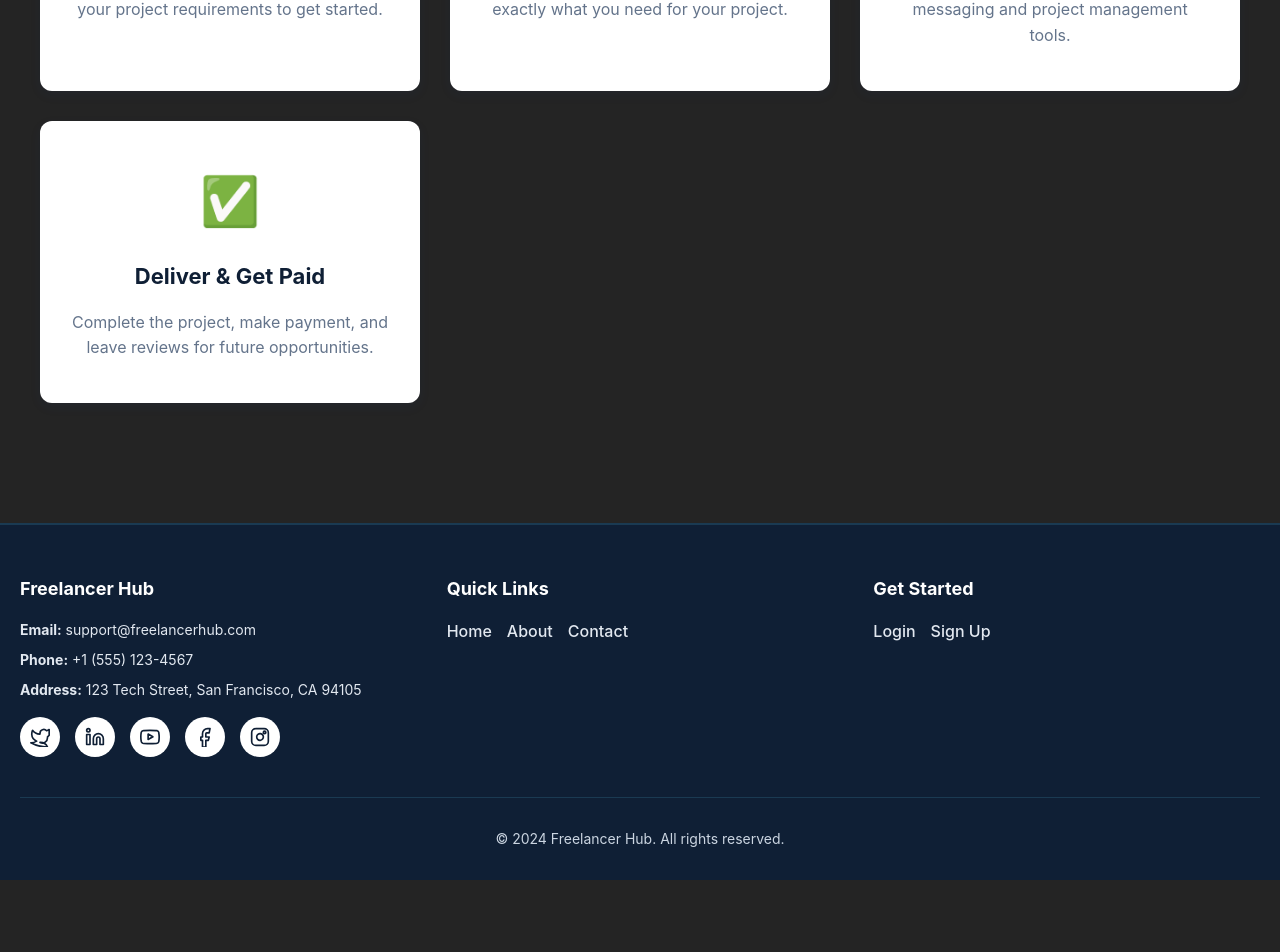
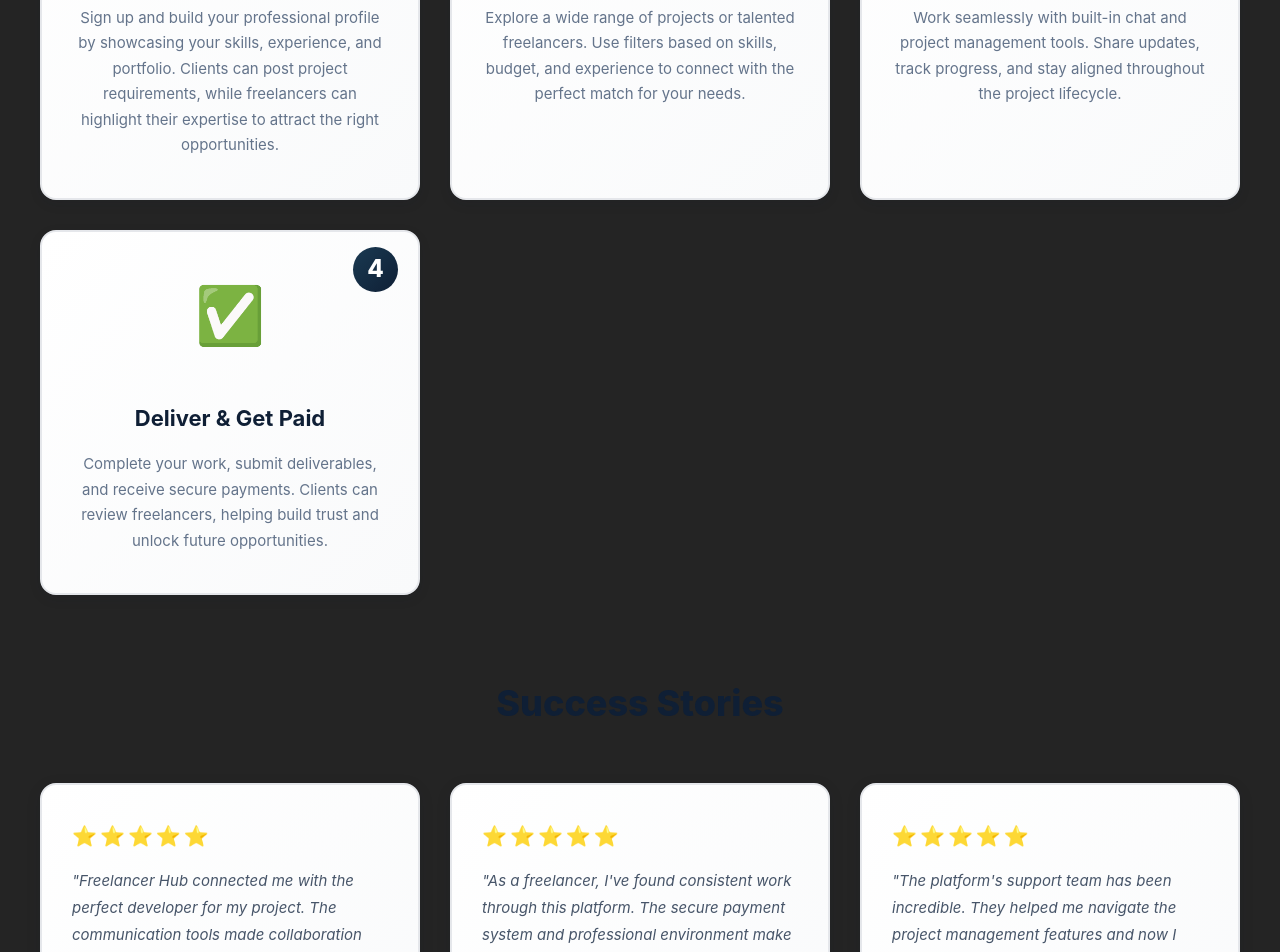
Before and after one commit to sanjaykumardk2006/FSD, a React (Vite) app in the folder client/: page / in a window 1280 px wide. Shown: the part 1845-2797 px from the top of the page. Before the commit the page ends 2725 px from the top, so only its background shows below. Built offline with nearby package versions, Linux system fonts and the light colour scheme.

Commit message:
Enhance UI and content across multiple pages, including footer contact details, home step descriptions, and slogan sections for improved user engagement

```diff
--- a/client/src/App.css
+++ b/client/src/App.css
@@ -44,10 +44,10 @@ main {
 
 /* Header */
 .header {
-  background-color: var(--dark-blue);
-  color: white;
+  background-color: white;
+  color: var(--dark-blue);
   padding: 20px 0;
-  box-shadow: 0 2px 8px rgba(30, 58, 138, 0.15);
+  box-shadow: 0 2px 8px rgba(15, 31, 53, 0.15);
   position: sticky;
   top: 0;
   z-index: 100;
@@ -80,7 +80,7 @@ main {
 }
 
 .nav a {
-  color: white;
+  color: var(--dark-blue);
   text-decoration: none;
   font-size: 16px;
   font-weight: 500;
@@ -89,7 +89,7 @@ main {
 }
 
 .nav a:hover {
-  color: #e2e8f0;
+  color: #ef4444;
 }
 
 .nav a::after {
@@ -99,7 +99,7 @@ main {
   left: 0;
   width: 0;
   height: 2px;
-  background-color: #e2e8f0;
+  background-color: #ef4444;
   transition: width 0.3s ease;
 }
 
@@ -109,11 +109,11 @@ main {
 
 /* Footer */
 .footer {
-  background-color: var(--dark-blue);
-  color: white;
+  background-color: white;
+  color: var(--dark-blue);
   padding: 50px 20px 30px;
   margin-top: auto;
-  border-top: 2px solid var(--light-blue);
+  border-top: 2px solid #e5e7eb;
 }
 
 .footer-container {
@@ -132,27 +132,58 @@ main {
   margin-bottom: 15px;
   font-size: 18px;
   font-weight: 700;
-  color: white;
+  color: var(--dark-blue);
 }
 
 .footer-section p {
-  color: #e2e8f0;
+  color: #64748b;
   font-size: 14px;
   margin-bottom: 8px;
 }
 
 .footer-section a {
-  display: inline-block;
-  color: #e2e8f0;
+  display: block;
+  color: var(--dark-blue);
   text-decoration: none;
-  margin-bottom: 8px;
-  margin-right: 15px;
+  margin-bottom: 12px;
+  margin-right: 0;
   transition: all 0.3s ease;
 }
 
 .footer-section a:hover {
-  color: white;
-  transform: translateY(-2px);
+  color: #ef4444;
+  transform: translateX(5px);
+}
+
+.footer-contact-item {
+  margin-bottom: 20px;
+}
+
+.footer-contact-item strong {
+  display: block;
+  font-size: 14px;
+  font-weight: 700;
+  color: var(--dark-blue);
+  margin-bottom: 5px;
+}
+
+.footer-contact-item p {
+  margin-bottom: 0;
+  color: #64748b;
+  font-size: 14px;
+}
+
+.footer-contact-item a {
+  display: inline;
+  margin-bottom: 0;
+  color: #64748b;
+  text-decoration: none;
+  transition: all 0.3s ease;
+}
+
+.footer-contact-item a:hover {
+  color: #ef4444;
+  transform: none;
 }
 
 .social-links {
@@ -168,7 +199,7 @@ main {
   width: 40px;
   height: 40px;
   border-radius: 50%;
-  background-color: white;
+  background-color: transparent;
   color: var(--dark-blue);
   text-decoration: none;
   transition: all 0.3s ease;
@@ -183,16 +214,16 @@ main {
 }
 
 .social-links a:hover {
-  background-color: var(--light-blue);
-  color: white;
+  background-color: transparent;
+  color: #ef4444;
   transform: translateY(-3px);
 }
 
 .footer-bottom {
   text-align: center;
   padding-top: 30px;
-  border-top: 1px solid #1a3a52;
-  color: #cbd5e1;
+  border-top: 1px solid #e2e8f0;
+  color: #64748b;
   font-size: 14px;
 }
 
@@ -279,6 +310,214 @@ main {
   color: #64748b;
   font-size: 16px;
   line-height: 1.6;
+}
+
+/* Step Cards - How It Works */
+@keyframes slideInUp {
+  from {
+    opacity: 0;
+    transform: translateY(30px);
+  }
+  to {
+    opacity: 1;
+    transform: translateY(0);
+  }
+}
+
+@keyframes pulse-glow {
+  0%, 100% {
+    box-shadow: 0 4px 12px rgba(15, 31, 53, 0.1);
+  }
+  50% {
+    box-shadow: 0 8px 24px rgba(15, 31, 53, 0.2);
+  }
+}
+
+.steps-grid {
+  display: grid;
+  grid-template-columns: repeat(auto-fit, minmax(280px, 1fr));
+  gap: 30px;
+  margin-bottom: 40px;
+}
+
+.step-card {
+  background: linear-gradient(135deg, white 0%, #f9fafb 100%);
+  border-radius: 16px;
+  padding: 40px 30px;
+  box-shadow: 0 4px 12px rgba(15, 31, 53, 0.1);
+  transition: all 0.4s cubic-bezier(0.34, 1.56, 0.64, 1);
+  border: 2px solid #e5e7eb;
+  text-align: center;
+  position: relative;
+  overflow: hidden;
+  animation: slideInUp 0.6s ease-out forwards;
+}
+
+.step-card:nth-child(1) { animation-delay: 0.1s; }
+.step-card:nth-child(2) { animation-delay: 0.2s; }
+.step-card:nth-child(3) { animation-delay: 0.3s; }
+.step-card:nth-child(4) { animation-delay: 0.4s; }
+
+.step-card:hover {
+  transform: translateY(-12px) scale(1.02);
+  border-color: var(--light-blue);
+  box-shadow: 0 12px 32px rgba(15, 31, 53, 0.2);
+  animation: pulse-glow 2s ease-in-out infinite;
+}
+
+.step-number {
+  position: absolute;
+  top: 15px;
+  right: 20px;
+  width: 45px;
+  height: 45px;
+  border-radius: 50%;
+  background: linear-gradient(135deg, var(--light-blue), var(--dark-blue));
+  color: white;
+  display: flex;
+  align-items: center;
+  justify-content: center;
+  font-size: 24px;
+  font-weight: 800;
+}
+
+.step-icon {
+  font-size: 56px;
+  margin-bottom: 20px;
+  display: inline-block;
+  animation: bounce 2s ease-in-out infinite;
+}
+
+@keyframes bounce {
+  0%, 100% {
+    transform: translateY(0);
+  }
+  50% {
+    transform: translateY(-10px);
+  }
+}
+
+.step-card h3 {
+  font-size: 22px;
+  margin-bottom: 15px;
+  color: var(--dark-blue);
+  font-weight: 700;
+  margin-top: 20px;
+}
+
+.step-card p {
+  color: #64748b;
+  font-size: 15px;
+  line-height: 1.7;
+}
+
+/* Slogan Section */
+@keyframes fadeInScale {
+  from {
+    opacity: 0;
+    transform: scale(0.95);
+  }
+  to {
+    opacity: 1;
+    transform: scale(1);
+  }
+}
+
+.slogan-section {
+  background: linear-gradient(135deg, var(--dark-blue) 0%, var(--light-blue) 100%);
+  color: white;
+  padding: 80px 20px;
+  text-align: center;
+  border-radius: 0;
+  margin-top: 60px;
+  animation: fadeInScale 0.8s ease-out;
+}
+
+.slogan-section h2 {
+  font-size: 42px;
+  font-weight: 800;
+  margin-bottom: 20px;
+}
+
+.slogan-section p {
+  font-size: 18px;
+  opacity: 0.95;
+  font-weight: 500;
+}
+
+/* Testimonial Cards */
+@keyframes slideInLeft {
+  from {
+    opacity: 0;
+    transform: translateX(-30px);
+  }
+  to {
+    opacity: 1;
+    transform: translateX(0);
+  }
+}
+
+@keyframes slideInRight {
+  from {
+    opacity: 0;
+    transform: translateX(30px);
+  }
+  to {
+    opacity: 1;
+    transform: translateX(0);
+  }
+}
+
+.testimonial-grid {
+  display: grid;
+  grid-template-columns: repeat(auto-fit, minmax(300px, 1fr));
+  gap: 30px;
+  margin-bottom: 40px;
+}
+
+.testimonial-card {
+  background: linear-gradient(135deg, white 0%, #f9fafb 100%);
+  border-radius: 16px;
+  padding: 35px 30px;
+  box-shadow: 0 4px 15px rgba(15, 31, 53, 0.1);
+  border: 2px solid #e5e7eb;
+  transition: all 0.4s cubic-bezier(0.34, 1.56, 0.64, 1);
+  animation: slideInLeft 0.6s ease-out forwards;
+}
+
+.testimonial-card:nth-child(2) {
+  animation: fadeInScale 0.6s ease-out forwards;
+}
+
+.testimonial-card:nth-child(3) {
+  animation: slideInRight 0.6s ease-out forwards;
+}
+
+.testimonial-card:hover {
+  transform: translateY(-10px);
+  border-color: var(--light-blue);
+  box-shadow: 0 12px 30px rgba(15, 31, 53, 0.15);
+}
+
+.star-rating {
+  font-size: 20px;
+  margin-bottom: 15px;
+  letter-spacing: 3px;
+}
+
+.testimonial-text {
+  color: #475569;
+  font-size: 15px;
+  line-height: 1.8;
+  margin-bottom: 20px;
+  font-style: italic;
+}
+
+.testimonial-author {
+  color: var(--dark-blue);
+  font-weight: 700;
+  font-size: 14px;
+  margin-top: 15px;
 }
 
 /* Buttons */
--- a/client/src/components/Footer.jsx
+++ b/client/src/components/Footer.jsx
@@ -7,9 +7,18 @@ export const Footer = () => {
         <div className="footer-content">
           <div className="footer-section">
             <h3>Freelancer Hub</h3>
-            <p><strong>Email:</strong> support@freelancerhub.com</p>
-            <p><strong>Phone:</strong> +1 (555) 123-4567</p>
-            <p><strong>Address:</strong> 123 Tech Street, San Francisco, CA 94105</p>
+            <div className="footer-contact-item">
+              <strong>Email</strong>
+              <p><a href="mailto:support@freelancerhub.com">support@freelancerhub.com</a></p>
+            </div>
+            <div className="footer-contact-item">
+              <strong>Phone</strong>
+              <p><a href="tel:+15551234567">+1 (555) 123-4567</a></p>
+            </div>
+            <div className="footer-contact-item">
+              <strong>Address</strong>
+              <p>123 Tech Street, San Francisco, CA 94105</p>
+            </div>
             <div className="social-links">
               <a href="https://twitter.com" target="_blank" rel="noopener noreferrer" title="Twitter">
                 <svg width="20" height="20" viewBox="0 0 24 24" fill="none" stroke="currentColor" strokeWidth="2" strokeLinecap="round" strokeLinejoin="round">
--- a/client/src/pages/About.jsx
+++ b/client/src/pages/About.jsx
@@ -102,6 +102,11 @@ export const About = () => {
             </div>
           </div>
         </section>
+
+        <section className="slogan-section">
+          <h2>Building the Future of Work</h2>
+          <p>Empowering individuals and businesses to achieve their full potential through meaningful connections</p>
+        </section>
       </main>
       <Footer />
     </div>
--- a/client/src/pages/Contact.jsx
+++ b/client/src/pages/Contact.jsx
@@ -135,6 +135,11 @@ export const Contact = () => {
             </div>
           </div>
         </section>
+
+        <section className="slogan-section">
+          <h2>Let's Connect</h2>
+          <p>Have questions? Our team is here to help you succeed on Freelancer Hub</p>
+        </section>
       </main>
       <Footer />
     </div>
--- a/client/src/pages/Home.jsx
+++ b/client/src/pages/Home.jsx
@@ -64,28 +64,58 @@ export const Home = () => {
 
         <section className="content-section" style={{ marginBottom: '80px' }}>
           <h2>How It Works</h2>
-          <div className="cards-grid">
-            <div className="card">
-              <div className="card-icon">👤</div>
+          <div className="steps-grid">
+            <div className="step-card">
+              <div className="step-number">1</div>
+              <div className="step-icon">👤</div>
               <h3>Create Your Profile</h3>
-              <p>Sign up and showcase your skills or post your project requirements to get started.</p>
+              <p>Sign up and build your professional profile by showcasing your skills, experience, and portfolio. Clients can post project requirements, while freelancers can highlight their expertise to attract the right opportunities.</p>
             </div>
-            <div className="card">
-              <div className="card-icon">🔍</div>
+            <div className="step-card">
+              <div className="step-number">2</div>
+              <div className="step-icon">🔍</div>
               <h3>Find the Perfect Match</h3>
-              <p>Browse freelancers or job listings to find exactly what you need for your project.</p>
+              <p>Explore a wide range of projects or talented freelancers. Use filters based on skills, budget, and experience to connect with the perfect match for your needs.</p>
             </div>
-            <div className="card">
-              <div className="card-icon">🤝</div>
+            <div className="step-card">
+              <div className="step-number">3</div>
+              <div className="step-icon">🤝</div>
               <h3>Collaborate & Communicate</h3>
-              <p>Work directly with your partner through messaging and project management tools.</p>
+              <p>Work seamlessly with built-in chat and project management tools. Share updates, track progress, and stay aligned throughout the project lifecycle.</p>
             </div>
-            <div className="card">
-              <div className="card-icon">✅</div>
+            <div className="step-card">
+              <div className="step-number">4</div>
+              <div className="step-icon">✅</div>
               <h3>Deliver & Get Paid</h3>
-              <p>Complete the project, make payment, and leave reviews for future opportunities.</p>
+              <p>Complete your work, submit deliverables, and receive secure payments. Clients can review freelancers, helping build trust and unlock future opportunities.</p>
             </div>
           </div>
+        </section>
+
+        <section className="content-section" style={{ marginBottom: '60px' }}>
+          <h2>Success Stories</h2>
+          <div className="testimonial-grid">
+            <div className="testimonial-card">
+              <div className="star-rating">⭐⭐⭐⭐⭐</div>
+              <p className="testimonial-text">"Freelancer Hub connected me with the perfect developer for my project. The communication tools made collaboration seamless and the project was delivered on time."</p>
+              <p className="testimonial-author">- Sarah Johnson, CEO at TechStart</p>
+            </div>
+            <div className="testimonial-card">
+              <div className="star-rating">⭐⭐⭐⭐⭐</div>
+              <p className="testimonial-text">"As a freelancer, I've found consistent work through this platform. The secure payment system and professional environment make it my go-to marketplace."</p>
+              <p className="testimonial-author">- Mark Davis, Full Stack Developer</p>
+            </div>
+            <div className="testimonial-card">
+              <div className="star-rating">⭐⭐⭐⭐⭐</div>
+              <p className="testimonial-text">"The platform's support team has been incredible. They helped me navigate the project management features and now I manage multiple projects efficiently."</p>
+              <p className="testimonial-author">- Emily Chen, Project Manager</p>
+            </div>
+          </div>
+        </section>
+
+        <section className="slogan-section">
+          <h2>Your Success is Our Mission</h2>
+          <p>Join thousands of successful freelancers and clients building their dreams on Freelancer Hub</p>
         </section>
       </main>
       <Footer />
```
